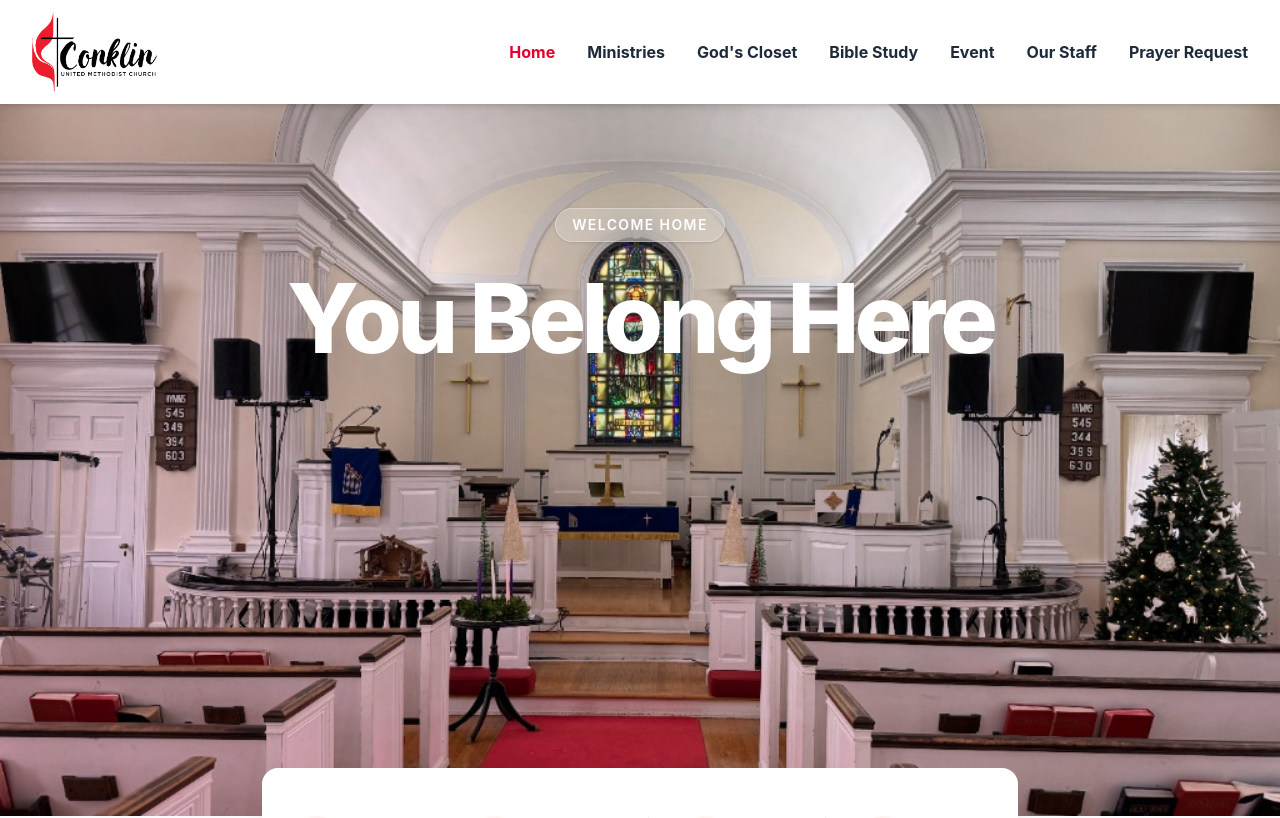
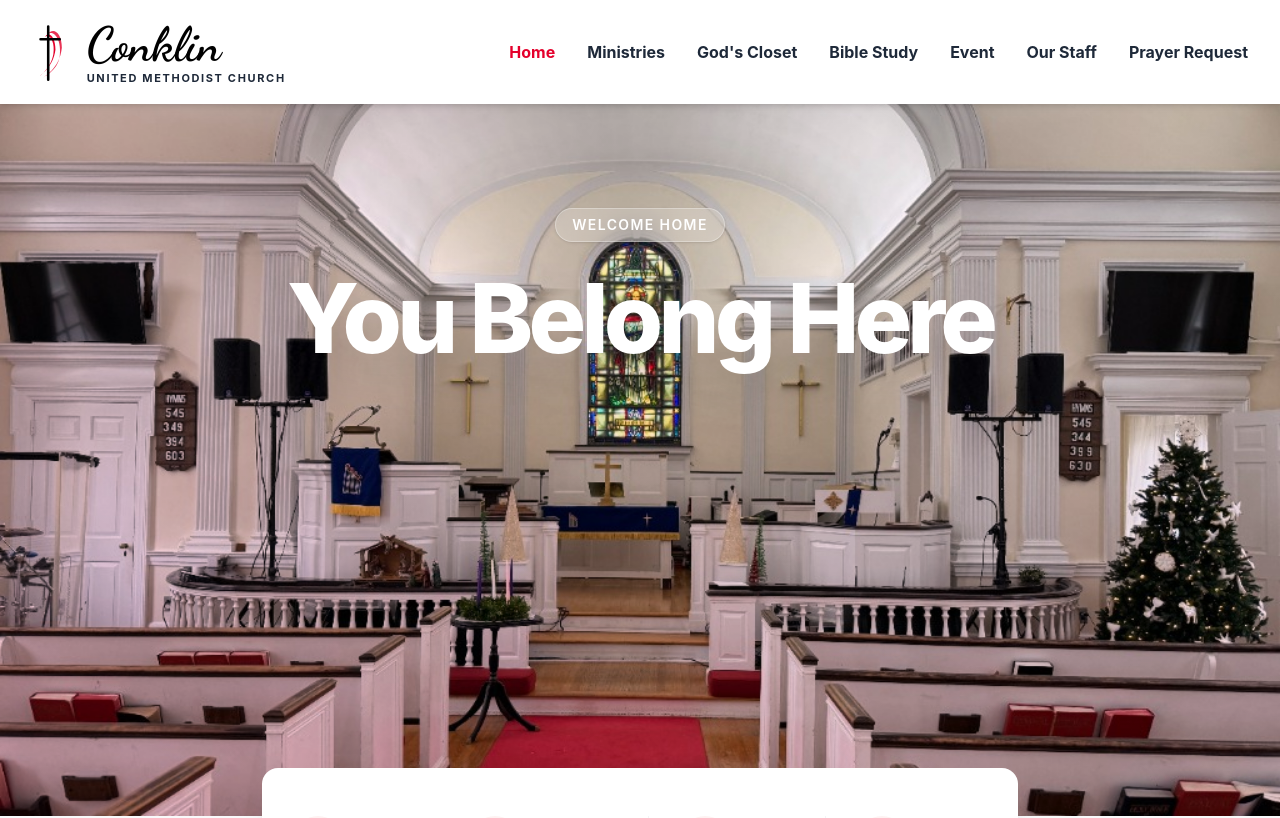
Before and after one commit to JunQ-tech/Conklin-website, a React (Vite) app: page / in a window 1280 px wide. Shown: the top 818 px of the page. Built offline with nearby package versions, Linux system fonts and the light colour scheme.

Commit message:
Update logo to match uploaded design using SVG and Google Fonts

```diff
--- a/index.html
+++ b/index.html
@@ -4,7 +4,10 @@
     <meta charset="UTF-8" />
     <link rel="icon" type="image/svg+xml" href="/favicon.svg" />
     <meta name="viewport" content="width=device-width, initial-scale=1.0" />
-    <title>website</title>
+    <link rel="preconnect" href="https://fonts.googleapis.com">
+    <link rel="preconnect" href="https://fonts.gstatic.com" crossorigin>
+    <link href="https://fonts.googleapis.com/css2?family=Dancing+Script:wght@700&family=Inter:wght@400;700;800&display=swap" rel="stylesheet">
+    <title>Conklin UMC</title>
   </head>
   <body>
     <div id="root"></div>
--- a/src/components/UmcLogo.jsx
+++ b/src/components/UmcLogo.jsx
@@ -1,8 +1,48 @@
 import React from 'react';
-import logo from '../assets/logo.png';
 
-const UmcLogo = ({ className = "w-10 h-10" }) => (
-  <img src={logo} alt="Conklin UMC Logo" className={`${className} object-contain`} />
+const UmcLogo = ({ className = "h-16 w-auto" }) => (
+  <div className={`flex items-center gap-3 ${className}`}>
+    {/* Stylized Cross and Flame SVG */}
+    <div className="relative h-12 md:h-16 aspect-[1/1.5] shrink-0">
+      <svg
+        viewBox="0 0 100 150"
+        className="h-full w-auto"
+        fill="none"
+        xmlns="http://www.w3.org/2000/svg"
+      >
+        {/* The Flame (Red) */}
+        <path
+          d="M20 130C20 130 50 110 55 70C55 40 40 25 30 40C40 30 55 50 50 80C45 110 20 130 20 130Z"
+          fill="#E4002B"
+        />
+        <path
+          d="M25 135C25 135 65 115 70 65C70 30 50 15 35 35C50 20 70 45 65 85C60 120 25 135 25 135Z"
+          fill="#E4002B"
+          fillOpacity="0.8"
+        />
+        {/* The Cross (Black) */}
+        <path
+          d="M38 15V140M20 45H65"
+          stroke="black"
+          strokeWidth="6"
+          strokeLinecap="round"
+        />
+      </svg>
+    </div>
+
+    {/* Text Section */}
+    <div className="flex flex-col justify-center">
+      <span
+        className="text-4xl md:text-5xl text-black leading-none pb-1"
+        style={{ fontFamily: "'Dancing Script', cursive" }}
+      >
+        Conklin
+      </span>
+      <span className="text-[9px] md:text-[11px] font-bold tracking-[0.15em] text-gray-800 leading-none uppercase">
+        United Methodist Church
+      </span>
+    </div>
+  </div>
 );
 
 export default UmcLogo;
```
